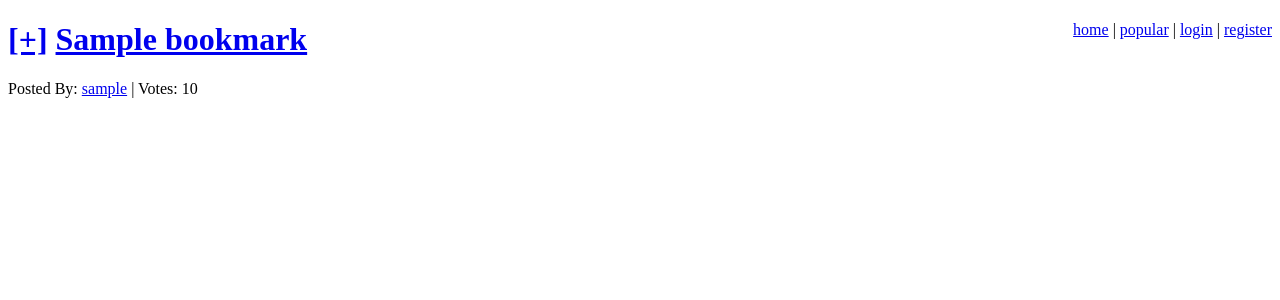
After one commit to jwparrish/bookmarks, a Python web app: template templates/bookmark_page.html in a window 1280 px wide. The commit adds this page. Shown: the top 300 px of the page. Run offline with Jinja, Linux system fonts and the light colour scheme; the template is opened without the code that fills it: most values are stand-ins (such as "Sample title", 1, 10 or a date in 2020).

Commit message:
bott p142

```diff
--- a/settings.py
+++ b/settings.py
@@ -122,6 +122,7 @@ INSTALLED_APPS = (
     'django.contrib.messages',
     'django.contrib.staticfiles',
     'django_bookmarks.bookmarks',
+    'django.contrib.comments',
     # Uncomment the next line to enable the admin:
     # 'django.contrib.admin',
     # Uncomment the next line to enable admin documentation:
--- a/templates/base.html
+++ b/templates/base.html
@@ -10,6 +10,7 @@
 <body>
 	<div id="nav">
 		<a href="/">home</a> |
+		<a href="/popular/">popular</a> |
 		{% if user.is_authenticated %}
 			<a href="/save/">submit</a> |
 			<a href="/search/">search</a> |
--- /dev/null
+++ b/templates/bookmark_page.html
@@ -0,0 +1,17 @@
+{% extends "base.html" %}
+{% block title %}Bookmark:
+	{{ shared_bookmark.bookmark.title|escape }}{% endblock %}
+{% block head %}
+	<a href="/vote/?id={{ shared_bookmark.id }}"
+		class="vote">[+]</a>
+	<a href="{{ shared_bookmark.bookmark.link.url }}"
+		class="title">
+	{{ shared_bookmark.bookmark.title|escape }}</a>
+{% endblock %}
+{% block content %}
+	Posted By:
+	<a href="/user/{{ shared_bookmark.bookmark.user.username }}/"
+		class="username">
+		{{ shared_bookmark.bookmark.user.username }}</a> |
+	<span class="vote-count">Votes: {{ shared_bookmark.votes }}</span>
+{% endblock %}
--- /dev/null
+++ b/templates/popular_page.html
@@ -0,0 +1,6 @@
+{% extends "base.html" %}
+{% block title %}Popular Bookmarks{% endblock %}
+{% block head %}Popular Bookmarks{% endblock %}
+{% block content %}
+	{% include 'shared_bookmark_list.html' %}
+{% endblock %}
--- a/urls.py
+++ b/urls.py
@@ -12,6 +12,8 @@ site_media = os.path.join(
 )
 
 urlpatterns = patterns('',
+	#Comments
+	(r'^comments/', include('django.contrib.comments.urls.comments')),
 
 	#Ajax
 	(r'^ajax/tag/autocomplete/$', ajax_tag_autocomplete),
@@ -22,6 +24,8 @@ urlpatterns = patterns('',
 	(r'^tag/([^\s]+)/$', tag_page),
 	(r'^tag/$', tag_cloud_page),
 	(r'^search/$', search_page),
+	(r'^popular/$', popular_page),
+	(r'^bookmark/(\d+)/$', bookmark_page),
 
 	#Session management
 	(r'^login/$', 'django.contrib.auth.views.login'),
```
Also changed, not shown: bookmarks/views.py (+25 -0 lines), 4 other files.
